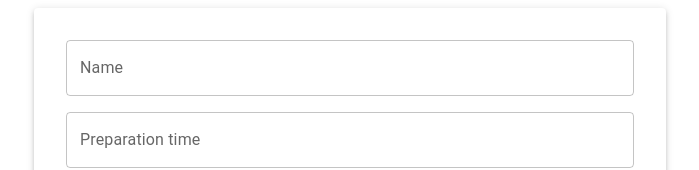
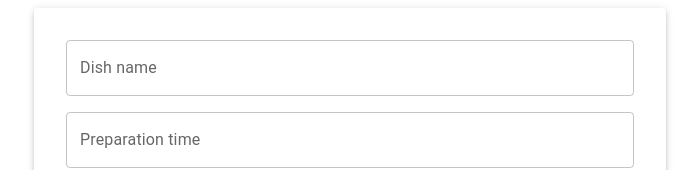
Before and after one commit to Stasnislau/dishes-form, a Next.js app: page / in a window 1280 px wide. Shown: the top 170 px of the page, without its empty margins (290-989 px from the left). Built offline with nearby package versions, Linux system fonts and the light colour scheme.

Commit message:
improved error handling, added error and success

```diff
--- a/package.json
+++ b/package.json
@@ -11,6 +11,7 @@
   "dependencies": {
     "@emotion/react": "^11.11.0",
     "@emotion/styled": "^11.11.0",
+    "@mui/lab": "^5.0.0-alpha.129",
     "@mui/material": "^5.13.0",
     "@types/node": "20.1.3",
     "@types/react": "18.2.6",
--- a/src/app/layout.tsx
+++ b/src/app/layout.tsx
@@ -1,5 +1,5 @@
 export const metadata = {
-  title: 'Next.js',
+  title: 'Form',
   description: 'Generated by Next.js',
 }
 
--- a/src/app/page.tsx
+++ b/src/app/page.tsx
@@ -1,8 +1,10 @@
 "use client";
 import { useFormik } from "formik";
 import * as Yup from "yup";
-import { Grid, Box, Button, TextField, Paper, MenuItem } from "@mui/material";
+import { Grid, Box, TextField, Paper, MenuItem, Alert, AlertTitle } from "@mui/material";
+import { LoadingButton } from "@mui/lab";
 import { submitData } from "@/Services";
+import { useState } from "react";
 
 interface FormValues {
   name: string;
@@ -15,6 +17,8 @@ interface FormValues {
 }
 
 const HomePage = () => {
+  const [error, setError] = useState<string | null>(null);
+  const [success, setSuccess] = useState<Boolean>(false);
   const initialValues = {
     name: "",
     preparation_time: "",
@@ -28,53 +32,80 @@ const HomePage = () => {
   const validationSchema = Yup.object().shape({
     name: Yup.string().required("Required"),
     preparation_time: Yup.string()
-      .matches(/^[0-9][0-9]:[0-5][0-9]:[0-5][0-9]$/, "Format: HH:MM:SS")
+      .matches(
+        /^(?:2[0-3]|[01][0-9]):[0-5][0-9]:[0-5][0-9]$/,
+        "Format: HH:MM:SS"
+      )
       .required("Required"),
     type: Yup.string().required("Required"),
-    no_of_slices: Yup.number().test("is-pizza", "Invalid type", () => {
-      if (initialValues.type !== "pizza") {
+    no_of_slices: Yup.number().test(
+      "is-pizza",
+      "Invalid type or value",
+      (value) => {
+        if (formik.values.type && formik.values.type !== "pizza") {
           return true;
         }
-      if (initialValues.no_of_slices <= 12 && initialValues.no_of_slices >= 1) {
+        if (!value) {
+          return false;
+        }
+        if (value >= -1) {
           return true;
         }
         return false;
-    }),
-    diameter: Yup.number().test("is-pizza", "Invalid type", () => {
-      if (initialValues.type !== "pizza") {
+      }
+    ),
+    diameter: Yup.number().test(
+      "is-pizza",
+      "Invalid type or value",
+      (value) => {
+        if (formik.values.type && formik.values.type !== "pizza") {
           return true;
         }
-      if (initialValues.diameter <= 50 && initialValues.diameter >= 10) {
+        if (!value) {
+          return false;
+        }
+        if (value >= -1) {
           return true;
         }
         return false;
-    }),
-    spiciness_scale: Yup.number().test("is-soup", "Invalid type", () => {
-      if (initialValues.type !== "soup") {
+      }
+    ),
+    spiciness_scale: Yup.number().test(
+      "is-soup",
+      "Invalid type or value",
+      (value) => {
+        if (formik.values.type && formik.values.type !== "soup") {
           return true;
         }
-      if (
-        initialValues.spiciness_scale <= 10 &&
-        initialValues.spiciness_scale >= 1
-      ) {
+        if (!value) {
+          return false;
+        }
+        if (value >= 1) {
           return true;
         }
         return false;
-    }),
-    slices_of_bread: Yup.number().test("is-sandwich", "Invalid type", () => {
-      if (initialValues.type !== "sandwich") {
+      }
+    ),
+    slices_of_bread: Yup.number().test(
+      "is-sandwich",
+      "Invalid type or value",
+      (value) => {
+        if (formik.values.type && formik.values.type !== "sandwich") {
           return true;
         }
-      if (
-        initialValues.slices_of_bread <= 10 &&
-        initialValues.slices_of_bread >= 1
-      ) {
+        if (!value) {
+          return false;
+        }
+        if (value >= 1) {
           return true;
         }
         return false;
-    }),
+      }
+    ),
   });
   const onSubmit = async (values: FormValues) => {
+    let response = null;
+    setError(null);
     if (values.type === "pizza") {
       const data = {
         name: values.name,
@@ -83,8 +114,7 @@ const HomePage = () => {
         no_of_slices: values.no_of_slices,
         diameter: values.diameter,
       };
-      const response = await submitData(data);
-      console.log(response, "response");
+      response = await submitData(data);
     } else if (values.type === "soup") {
       const data = {
         name: values.name,
@@ -92,8 +122,7 @@ const HomePage = () => {
         type: values.type,
         spiciness_scale: values.spiciness_scale,
       };
-      const response = await submitData(data);
-      console.log(response, "response");
+      response = await submitData(data);
     } else if (values.type === "sandwich") {
       const data = {
         name: values.name,
@@ -101,8 +130,19 @@ const HomePage = () => {
         type: values.type,
         slices_of_bread: values.slices_of_bread,
       };
-      const response = await submitData(data);
-      console.log(response, "response");
+      response = await submitData(data);
+    }
+    if (response.error)
+      setError(response.error.message || "Something went wrong");
+    else if (response.id) {
+      setSuccess(true);
+      setTimeout(() => {
+        setSuccess(false);
+        formik.resetForm();
+      }, 5000);
+    } else if (!response.id) {
+      const key = Object.keys(response)[0];
+      setError(`${key}: ${response[key][0]}`);
     }
   };
 
@@ -128,7 +168,7 @@ const HomePage = () => {
                   fullWidth
                   id="name"
                   name="name"
-                  label="Name"
+                  label="Dish name"
                   value={formik.values.name}
                   onChange={formik.handleChange}
                   error={formik.touched.name && Boolean(formik.errors.name)}
@@ -172,7 +212,6 @@ const HomePage = () => {
                   onBlur={formik.handleBlur}
                   helperText={formik.touched.type && formik.errors.type}
                 >
-                  <MenuItem value="">Please Select</MenuItem>
                   <MenuItem value="pizza">Pizza</MenuItem>
                   <MenuItem value="soup">Soup</MenuItem>
                   <MenuItem value="sandwich">Sandwich</MenuItem>
@@ -272,16 +311,38 @@ const HomePage = () => {
                 </Grid>
               </Grid>
             )}
+            {error && (
+              <Grid container spacing={2}>
+                <Grid item xs={12} sx={styles.formControl}>
+                  <Alert sx={{ width: "100%", mt: 2 }} severity="error">
+                  <AlertTitle>Error</AlertTitle>
+                    {error}
+                  </Alert>
+                </Grid>
+              </Grid>
+            )}
             <Box sx={{ textAlign: "center" }}>
-              <Button
+              <LoadingButton
+                loading={formik.isSubmitting}
                 variant="contained"
                 color="primary"
                 type="submit"
                 sx={{ mt: 2 }}
               >
                 Submit
-              </Button>
+              </LoadingButton>
             </Box>
+
+            {success && (
+              <Grid container spacing={2}>
+                <Grid item xs={12} sx={styles.formControl}>
+                  <Alert sx={{ width: "100%", mt: 2 }} severity="success">
+                    <AlertTitle>Success</AlertTitle>
+                    Your form has successfully been submitted{" "}
+                  </Alert>
+                </Grid>
+              </Grid>
+            )}
           </form>
         </Paper>
       </Grid>
```
Also changed, not shown: 1 other file (tests, documents, lock files or other folders). Lines whose indentation alone changed are shown as unchanged.
